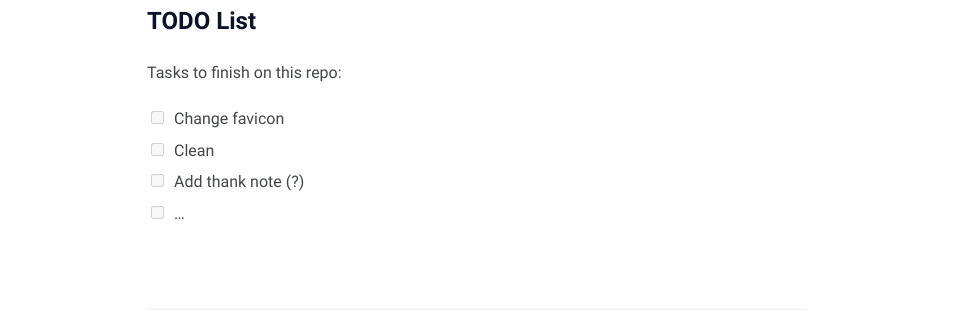
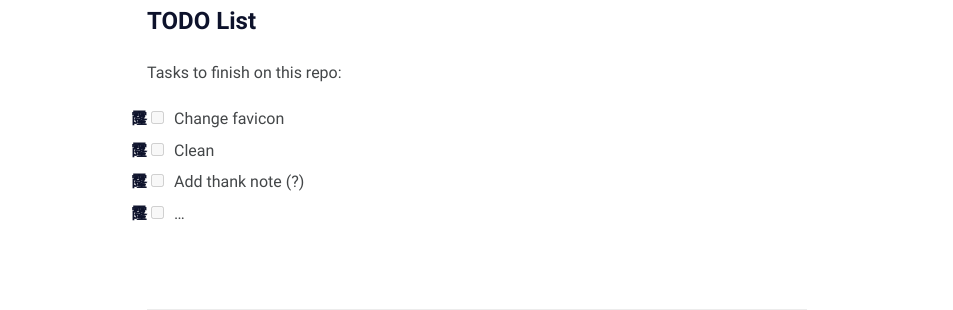
Before and after one commit to irenkamalova/irenkamalova.github.io, a Jekyll site: the page built from _posts/2020-06-01-tasks-on-repo.md, in a window 1280 px wide. Shown: the part 369-679 px from the top of the page, without its empty margins (163-1116 px from the left). Built offline with Jekyll 4.4.1, drawn with Linux system fonts in a browser that asks for light colours.

Commit message:
change list style - try start there
Signed-off-by: irenkamalova <iren.kamalova@gmail.com>

```diff
--- a/_sass/klise/_base.scss
+++ b/_sass/klise/_base.scss
@@ -127,6 +127,7 @@ ul {
     text-align: -webkit-match-parent;
   }
   li::before {
+    content: "\9733";
     display: inline-block;
     width: 1em;
     position: relative;
```
